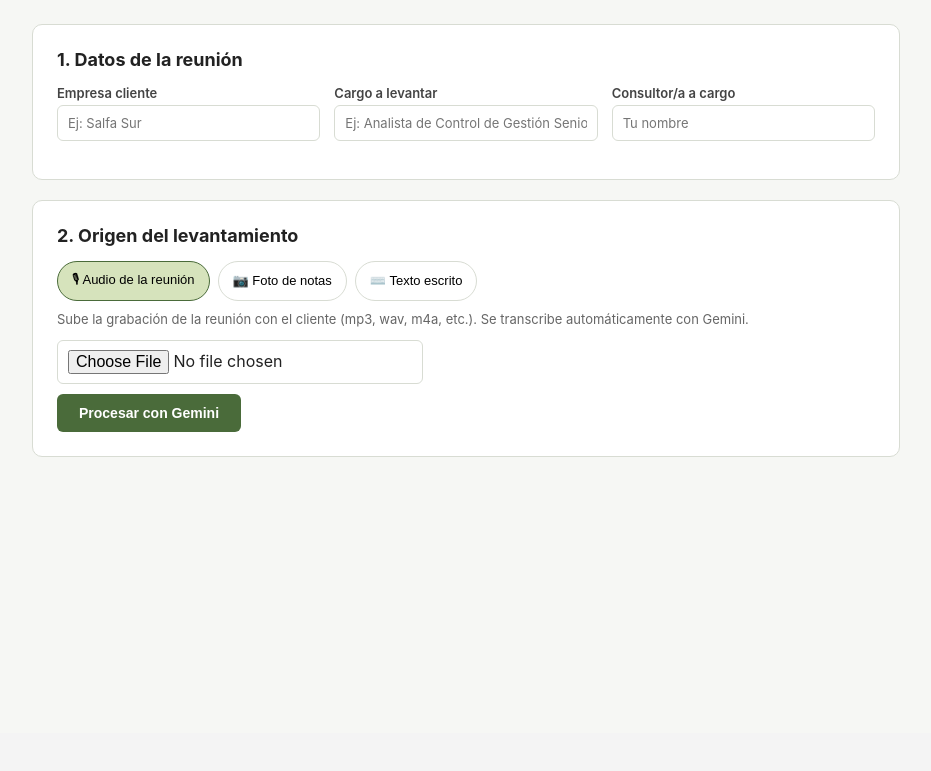
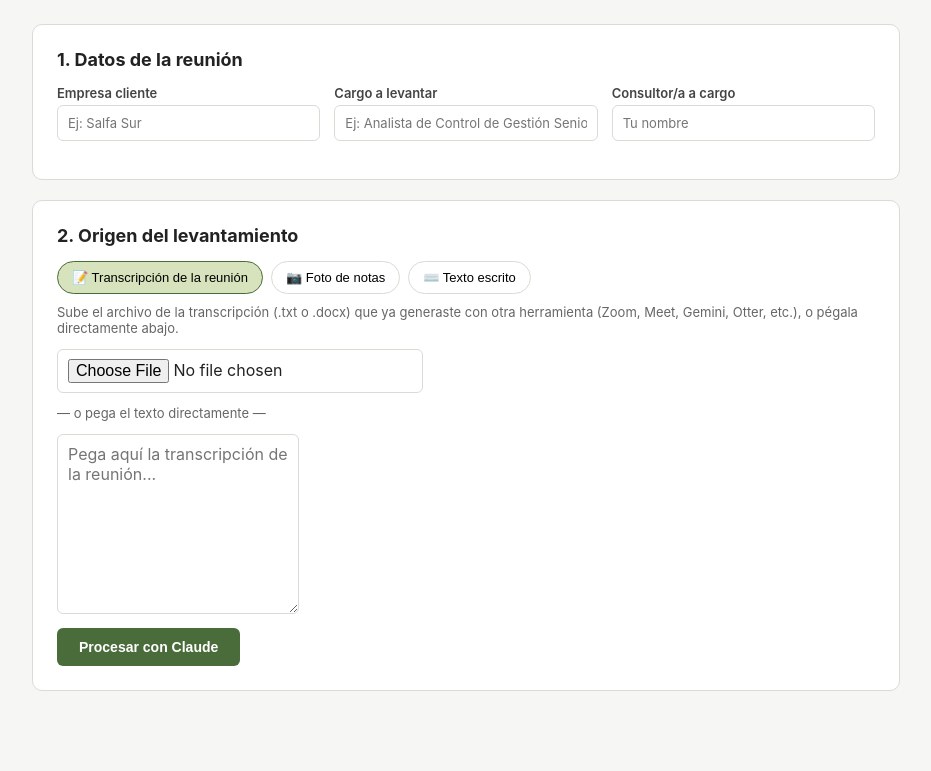
Before and after one commit to geswett/perfil-clientes, a Flask app: page / in a window 1280 px wide. Shown: the part 67-838 px from the top of the page, without its empty margins (174-1105 px from the left). Before the commit the page ends 524 px from the top, so only its background shows below. Run offline with Flask 3, Linux system fonts and the light colour scheme.

Commit message:
Add files via upload

```diff
--- a/templates/index.html
+++ b/templates/index.html
@@ -36,19 +36,21 @@
   <section class="card" id="paso-origen">
     <h2>2. Origen del levantamiento</h2>
     <div class="tabs">
-      <button class="tab-btn active" data-tab="audio">🎙 Audio de la reunión</button>
+      <button class="tab-btn active" data-tab="transcripcion">📝 Transcripción de la reunión</button>
       <button class="tab-btn" data-tab="imagen">📷 Foto de notas</button>
       <button class="tab-btn" data-tab="texto">⌨️ Texto escrito</button>
     </div>
 
-    <div class="tab-panel active" id="tab-audio">
-      <p class="hint">Sube la grabación de la reunión con el cliente (mp3, wav, m4a, etc.). Se transcribe automáticamente con Gemini.</p>
-      <input type="file" id="input-audio" accept="audio/*,.m4a">
+    <div class="tab-panel active" id="tab-transcripcion">
+      <p class="hint">Sube el archivo de la transcripción (.txt o .docx) que ya generaste con otra herramienta (Zoom, Meet, Gemini, Otter, etc.), o pégala directamente abajo.</p>
+      <input type="file" id="input-transcripcion" accept=".txt,.docx">
+      <p class="hint" style="margin-top:12px;">— o pega el texto directamente —</p>
+      <textarea id="input-transcripcion-texto" rows="8" placeholder="Pega aquí la transcripción de la reunión..."></textarea>
     </div>
 
     <div class="tab-panel" id="tab-imagen">
       <p class="hint">Sube o toma una foto de la hoja con las notas (manuscritas o impresas).</p>
-      <input type="file" id="input-imagen" accept="image/*" capture="environment">
+      <input type="file" id="input-imagen" accept=".jpg,.jpeg,.png,.webp,.gif" capture="environment">
     </div>
 
     <div class="tab-panel" id="tab-texto">
@@ -56,10 +58,10 @@
       <textarea id="input-texto" rows="10" placeholder="Escribe aquí las notas de la reunión..."></textarea>
     </div>
 
-    <button class="btn-primary" id="btn-procesar">Procesar con Gemini</button>
+    <button class="btn-primary" id="btn-procesar">Procesar con Claude</button>
     <div class="loading" id="loading" hidden>
       <div class="spinner"></div>
-      <span id="loading-text">Procesando… esto puede tardar unos minutos si el audio es largo.</span>
+      <span id="loading-text">Procesando…</span>
     </div>
     <div class="error-box" id="error-box" hidden></div>
   </section>
```
